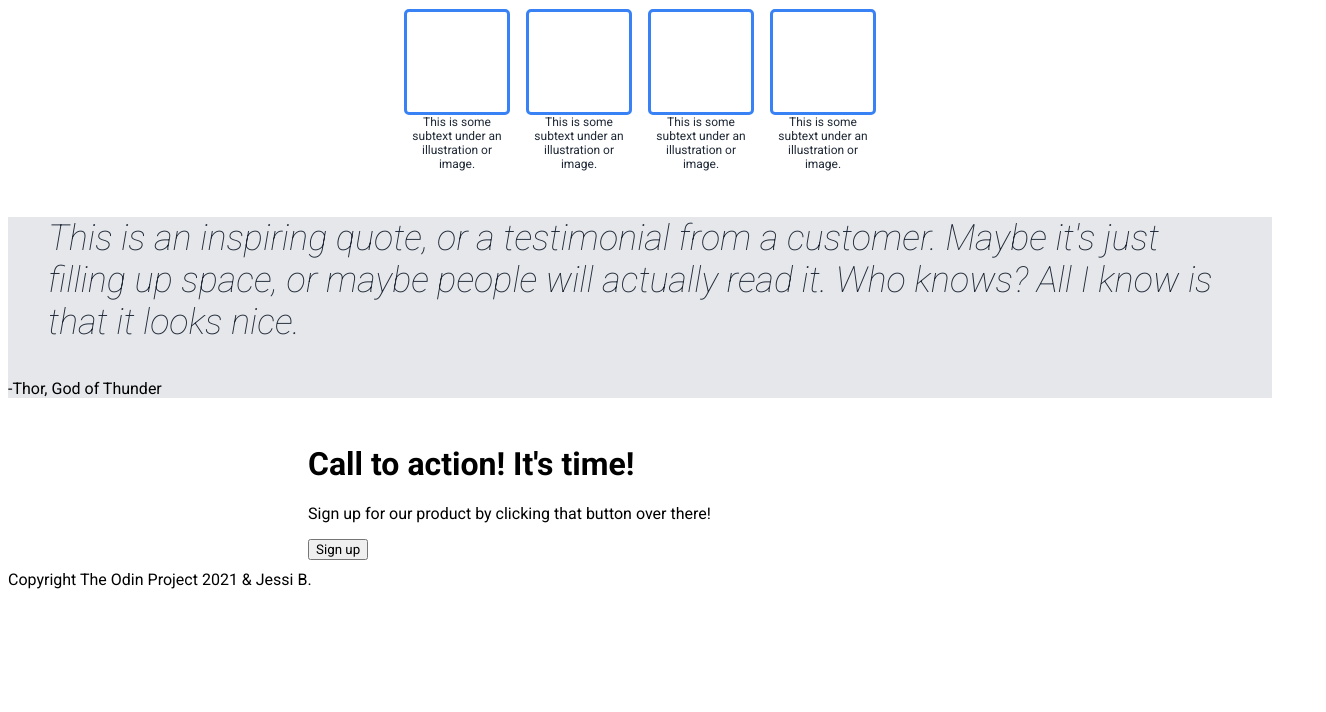
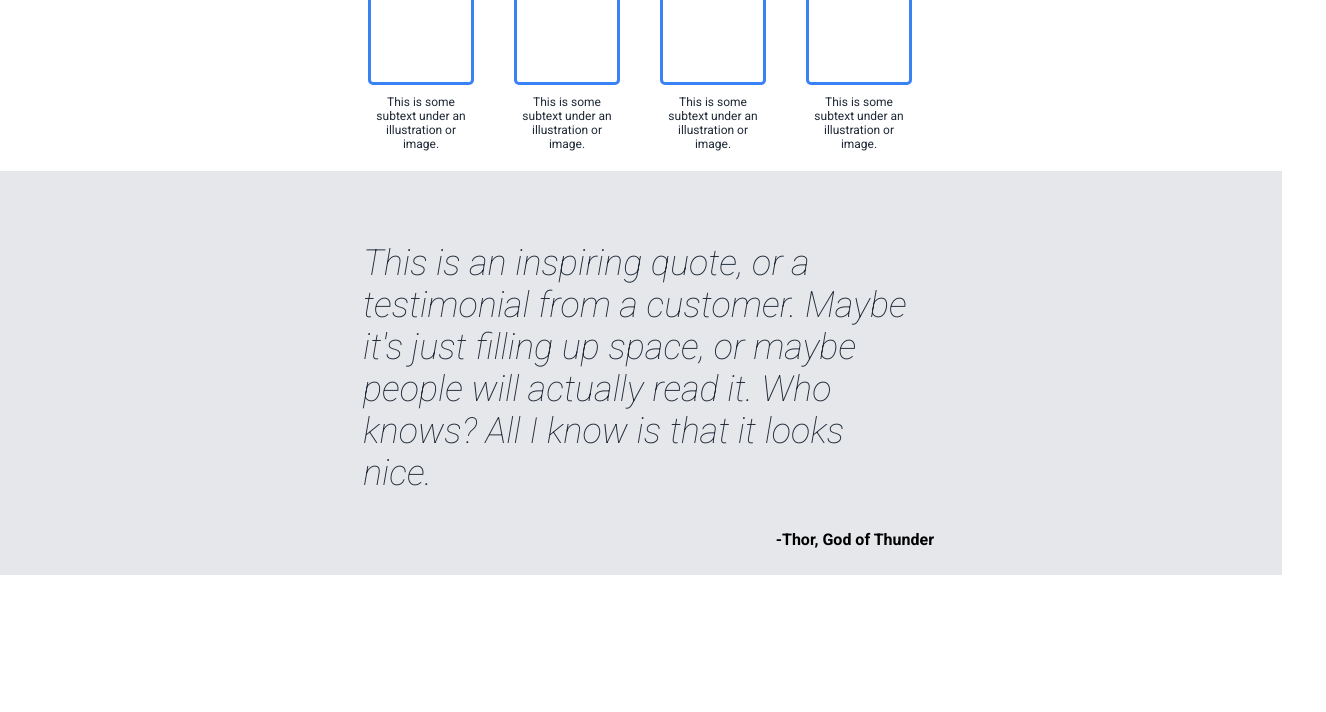
Before and after one commit to baumjessi/landing-page, a plain HTML site: page index.html in a window 1280 px wide. Shown: the part 505-1217 px from the top of the page, 1326 px wide, since content can reach past the window. Before the commit the page ends 1102 px from the top, so only its background shows below. Drawn offline with Linux system fonts and the light colour scheme.

Commit message:
Format site via styles.css and update README.md
Format site using flexbox, margin/padding, and font color styles using
CSS. These changes make viewing the website more user friendly.
Update README to contain details about project purpose and source for
cat image featured on website.

```diff
--- a/index.html
+++ b/index.html
@@ -50,5 +50,5 @@
         </div>
             <button>Sign up</button>
     </div>
-    <div>Copyright The Odin Project 2021 & Jessi B.</div>
+    <div class="footer">Copyright &copy; The Odin Project 2021 & Jessi B.</div>
 </body>
--- a/style.css
+++ b/style.css
@@ -5,53 +5,137 @@
 .header,
 .navy-container,
 .white-container,
-.blue-container {
+.blue-container,
+.gray-container,
+.footer {
+    margin: -10px;
+}
+
+.header,
+.navy-container,
+.white-container,
+.blue-container,
+.gray-container {
     padding: 10px 300px;
 }
 
-.header {
+.header,
+.navy-container,
+.white-container,
+.gray-container,
+.blue-container,
+.box-and-text {
+    align-items: center;
+}
+
+.header,
+.navy-container,
+.footer {
     background-color: #1F2937;
+}
+
+.header,
+.header ul,
+.navy-container,
+.white-container,
+.white-images,
+.box-and-text,
+.blue-container
+{
     display: flex;
+}
+
+.header,
+.blue-container
+ {
     justify-content: space-between;
-    align-items: center;
-    margin: 0;
 }
 
 .logo {
     font-size: 24px;
-    color: #F9FAF8;
     font-weight: bold;
 }
 
 .header a,
 .navy-message p,
-.navy-message button {
+.navy-message button,
+.blue-container button {
     font-size: 18px;
+}
+
+.logo,
+.header a,
+.navy-message h1,
+.navy-message p,
+.navy-message button,
+.blue-message,
+.blue-container button,
+.footer {
     color: #F9FAF8;
 }
 
-.header h1,
-header a {
+.navy-message button,
+.blue-container,
+.blue-container button {
+    background-color: #3882F6;
+}
 
+.navy-container,
+.white-images {
+    justify-content: center;
 }
 
 .header ul {
     list-style: none;
-    display: flex;
     gap: 16px;
 }
+
+.white-container h1,
+.box-and-text,
+.footer {
+   text-align: center;
+ }
+
+ .navy-message button,
+ .blue-container button {
+    cursor: pointer;
+ }
+
+ .white-container,
+ .box-and-text {
+    flex-direction: column;
+ }
+
+.gray-container p,
+.blue-message h1,
+.blue-container button {
+    font-weight: bold;
+ }
+
+.box-and-text,
+.footer {
+    font-size: 12px;
+ }
+
+ .blue-box,
+ .blue-container button {
+    border-style: solid;
+ }
+
+.blue-box,
+.blue-container button,
+.blue-container
+{
+    border-radius: 5px;
+ }
 
 .header a {
     text-decoration: none;
 }
 
 .navy-container {
-    background-color: #1F2937;
-    display: flex;
-    justify-content: center;
-    align-items: center;
     padding-bottom: 24px;
-    gap: 16px;
+    gap: 36px;
 }
 
 .navy-message {
@@ -66,63 +150,80 @@ header a {
 
 .navy-message h1 {
     font-size: 48px;
-    color: #F9FAF8;
     font-weight: 900;
+    margin-bottom: -5px;
 }
 
 .navy-message button {
-    background-color: #3882F6;
     border: none;
     border-radius: 5px;
     padding: .5em 2em;
-    cursor: pointer;
  }
 
- .white-container {
-    display: flex;
-    flex-direction: column;
-    align-items: center;
+ .white.container h1,
+ blockquote,
+ .box-and-text {
+    color: #1F2937;
  }
 
  .white-container h1{
-    color: #1F2937;
+    font-weight: 900;
+ }
+
+ .white-container h1,
+ blockquote {
     font-size: 36px;
-    font-weight: 900;
-    text-align: center;
  }
 
  .white-images {
-    display: flex;
-    justify-content: center;
-    padding: 0 450px;
-    gap: 16px;
+    padding: 0 200px;
  }
 
 .box-and-text {
-    display: flex;
-    flex-direction: column;
-    align-items: center;
-    text-align: center;
-    color: #1F2937;
-    font-size: 12px;
+    padding: 20px;
+    gap: 10px;
 }
 
  .blue-box {
     height: 100px;
     width: 100px;
-    border: 3px;
-    border-style: solid;
     border-color: #3882F6;
-    border-radius: 5px;
  }
 
  .gray-container {
     background-color: #E5E7EB;
  }
 
- blockquote {
-    color: #1F2937;
-    font-size: 36px;
+blockquote {
     font-weight: lighter;
     font-style: italic;
+    padding: 25px 25px 0px 25px;
  }
+
+.gray-container p {
+    text-align: right;
+    padding-right: 48px;
+}
+
+.blue-container {
+    padding: 36px 100px;
+    margin: 150px 250px;
+}
+
+.blue-message {
+    font-size: 18px;
+}
+
+.blue-message h1 {
+    font-size: 24px;
+    margin-bottom: -5px;
+}
+
+.blue-container button {
+    border-color: #E5E7EB;
+    padding: 8px 24px;
+}
+
+.footer {
+    padding: 48px;
+}
```
Also changed, not shown: 1 other file.
